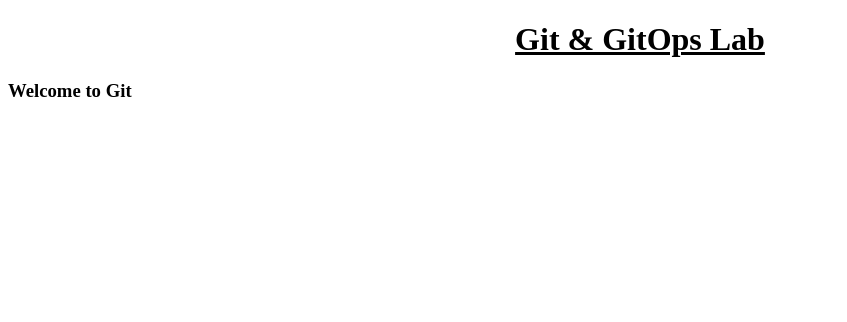
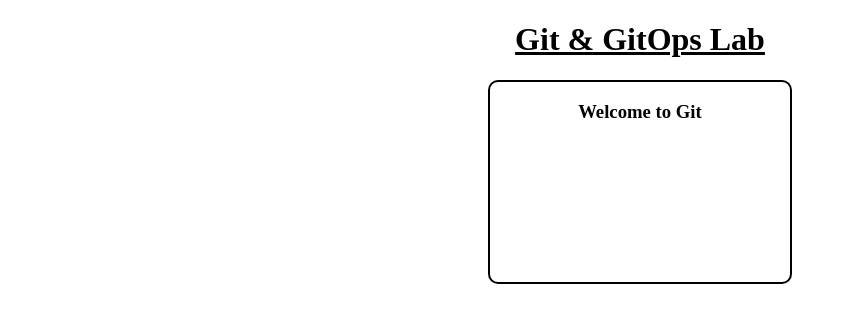
Before and after one commit to Aditya-10-Singh/GitOpsLab, a plain HTML site: page HTML/index.html in a window 1280 px wide. Shown: the whole page, without its empty margins (0-847 px from the left). Drawn offline with Linux system fonts and the light colour scheme.

Commit message:
container was added

```diff
--- a/CSS/style.css
+++ b/CSS/style.css
@@ -2,3 +2,12 @@ h1{
     text-align: center;
     text-decoration: underline;
 }
+
+.container{
+    height: 200px;
+    width: 300px;
+    border: 2px solid black;
+    text-align: center;
+    border-radius: 10px;
+    margin: 10px auto;
+}
```
